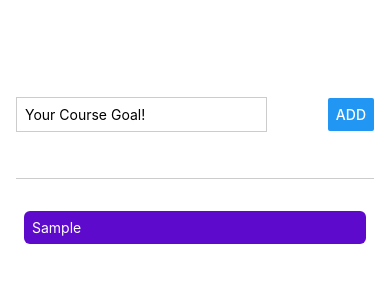
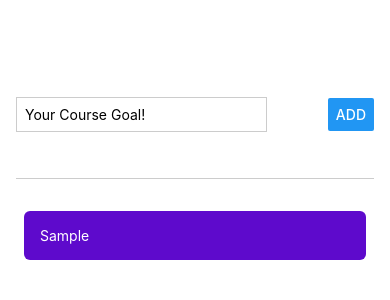
Before and after one commit to Will-Watson/RN-Udemy-First-App, a React Native app: screen / in a window 390 px wide. Both pictures are taken after typing "Sample" into the empty fields and a click on the button "ADD". Shown: the top 300 px of the page. Built offline with nearby package versions, Linux system fonts and the light colour scheme.

Commit message:
feat: ripple effect added to removing items from list for both andriod and ios

```diff
--- a/components/GoalItem.js
+++ b/components/GoalItem.js
@@ -3,11 +3,17 @@ import { StyleSheet, View, Text, Pressable } from 'react-native';
 function GoalItem(props) {
   const { text, onDeleteItem, id } = props;
   return (
-    <Pressable onPress={onDeleteItem.bind(this, id)}>
-      <View style={styles.goalItem}>
+    <View style={styles.goalItem}>
+      <Pressable
+        andriod_ripple={{
+          color: '#dddddd',
+        }}
+        onPress={onDeleteItem.bind(this, id)}
+        style={({pressed}) => pressed && styles.pressedItem }
+      >
         <Text style={styles.goalText}>{text}</Text>
-      </View>
-    </Pressable>
+      </Pressable>
+    </View>
   );
 }
 
@@ -20,7 +26,11 @@ const styles = StyleSheet.create({
     borderRadius: 6,
     backgroundColor: '#5e0acc',
   },
+  pressedItem : {
+    opacity: 0.5,
+  },
   goalText: {
     color: 'white',
+    padding: 8,
   },
 });
```
